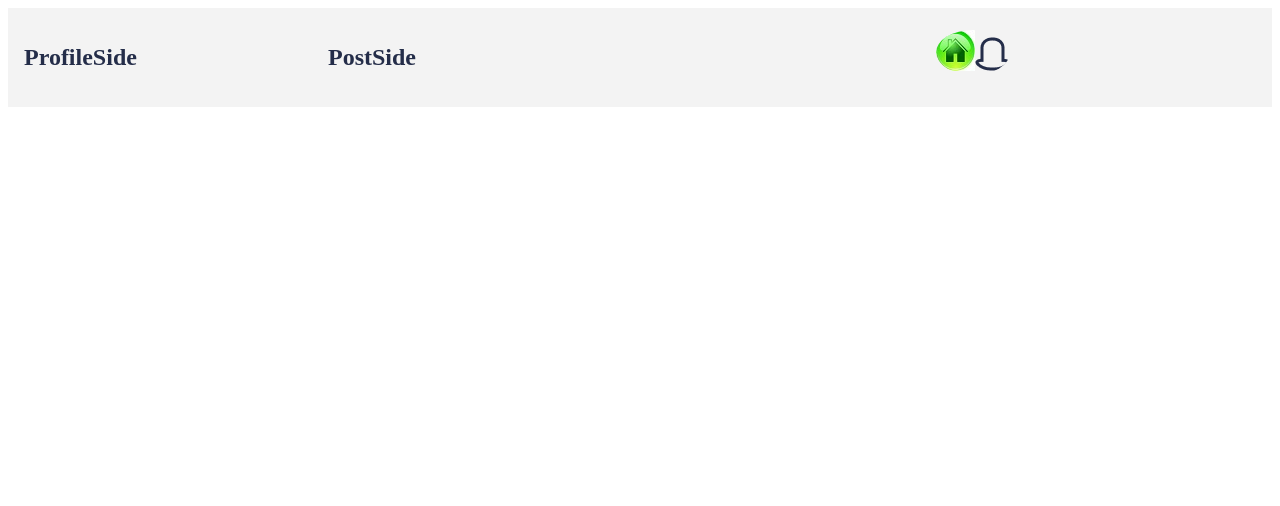
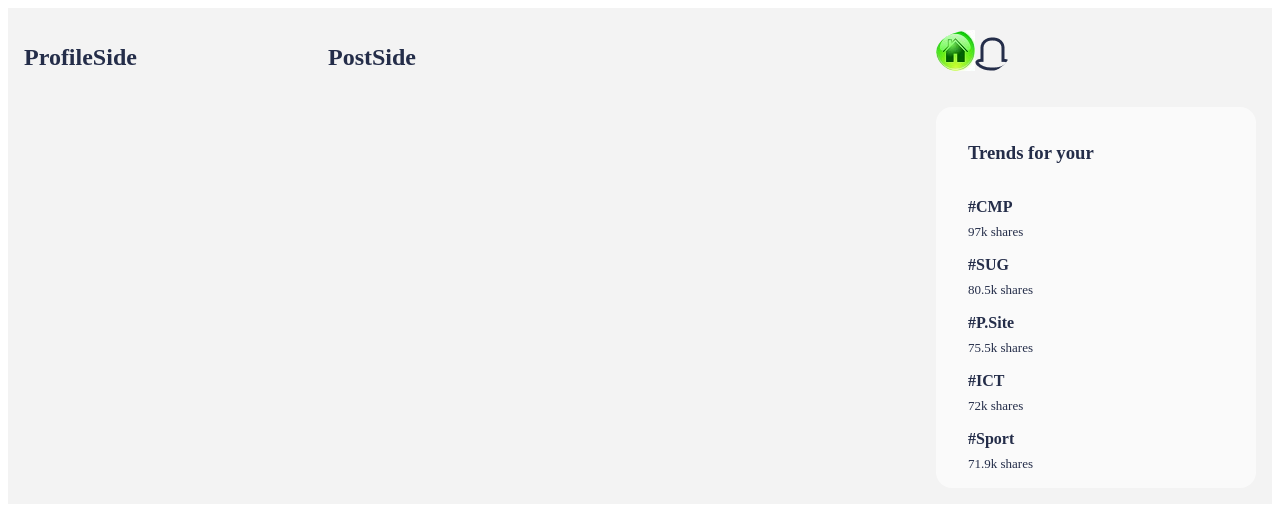
Before and after one commit to Sodiqbinali/Fudma_Chat, a React (Create React App) app in the folder frontend/: page / in a window 1280 px wide. Shown: the top 506 px of the page. Built offline with nearby package versions, Linux system fonts and the light colour scheme.

Commit message:
import trendcard

```diff
--- a/frontend/src/components/RightSide/RightSide.js
+++ b/frontend/src/components/RightSide/RightSide.js
@@ -1,15 +1,16 @@
 import React from 'react'
 import './RightSide.css'
 import NavIcon from '../NavIcon/NavIcon'
+import TrendCard from '../TrendCard/TrendCard'
 
 function RightSide() {
   return (
     <div className="RightSide">
     {/* Side Navbar */}
+      <NavIcon />
 
-    <NavIcon />
    {/* TrendCard */}
-
+      <TrendCard/>
 
    {/* Share buttong */}
 
```
